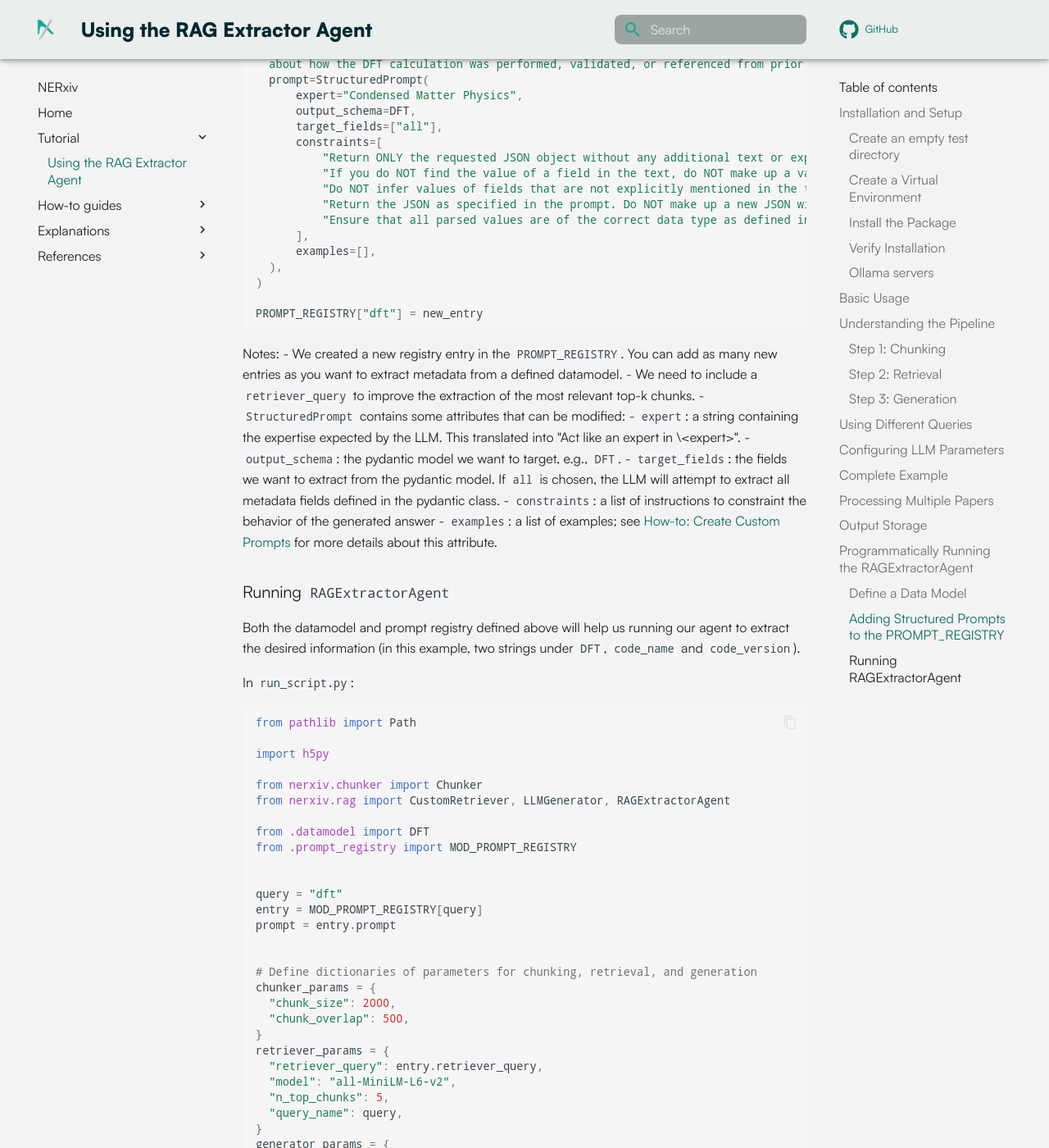
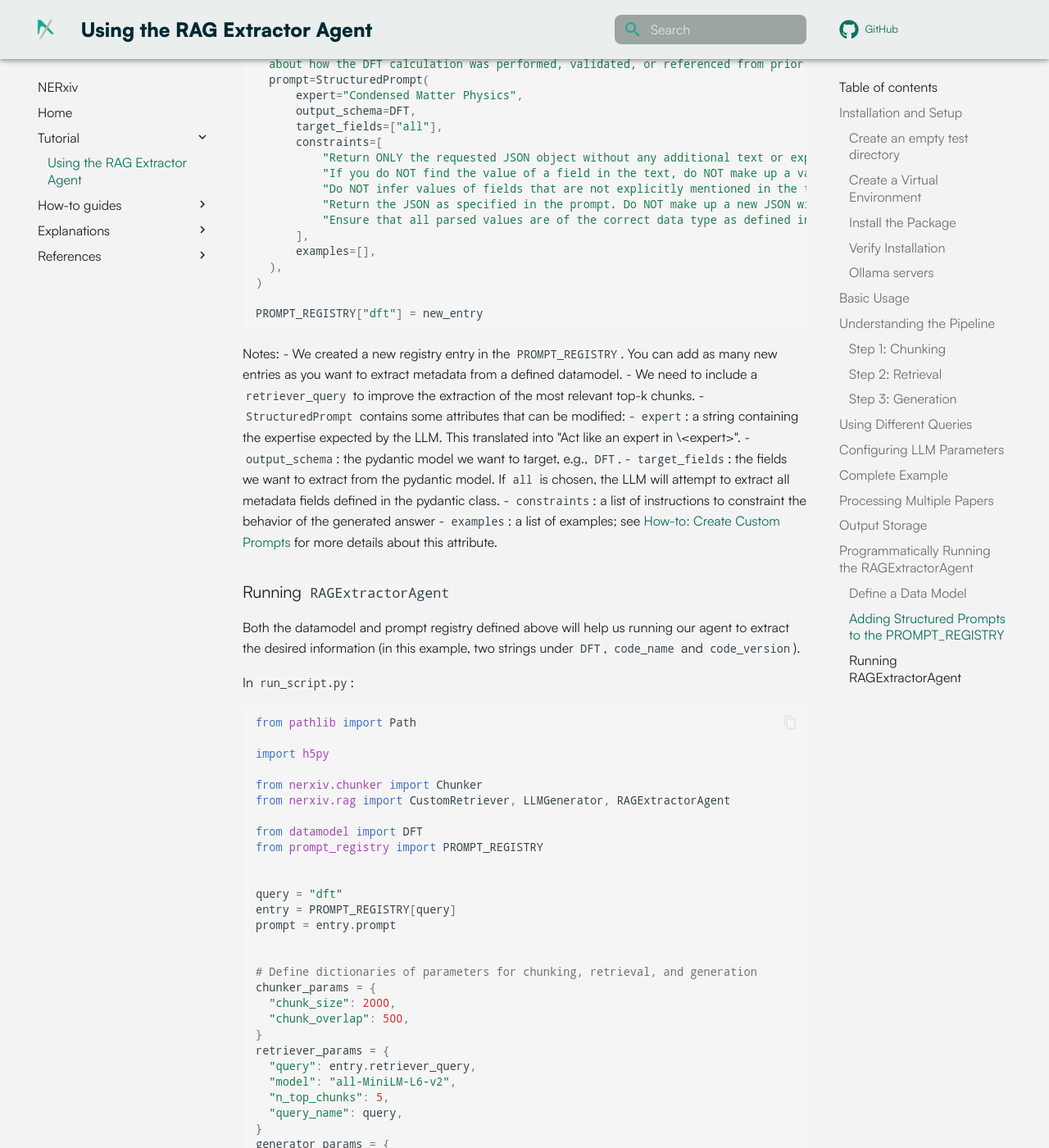
Before and after one commit to JosePizarro3/NERxiv, an MkDocs documentation site: the page built from docs/tutorials/rag_extractor_tutorial.md, in a window 1280 px wide and 1400 px high, scrolled down 9219 px. Shown: the whole window at 82% size. Built offline with MkDocs 1.6.1 and Material for MkDocs 9.7.7, drawn with Linux system fonts in a browser that asks for light colours; comment, search, counter and statistics services are not loaded; the version menu is left out; some of the changed text lies outside the part shown.

Commit message:
Fix tutorial rag extractor agent (#73)
Fix things that do not work after testing

````diff
--- a/docs/tutorials/rag_extractor_tutorial.md
+++ b/docs/tutorials/rag_extractor_tutorial.md
@@ -376,7 +376,7 @@ from nerxiv.prompts.prompts import (
     StructuredPrompt,
     PROMPT_REGISTRY
 )
-from .datamodel import DFT
+from datamodel import DFT
 
 
 new_entry = PromptRegistryEntry(
@@ -394,7 +394,7 @@ new_entry = PromptRegistryEntry(
           "If you do NOT find the value of a field in the text, do NOT make up a value. Leave it as null in the JSON output.",
           "Do NOT infer values of fields that are not explicitly mentioned in the text.",
           "Return the JSON as specified in the prompt. Do NOT make up a new JSON with different field names or structure.",
-          "Ensure that all parsed values are of the correct data type as defined in the DFT schema.",
+          "Ensure that all parsed values are of the correct data type as defined in the targeted section.",
       ],
       examples=[],
   ),
@@ -428,12 +428,12 @@ import h5py
 from nerxiv.chunker import Chunker
 from nerxiv.rag import CustomRetriever, LLMGenerator, RAGExtractorAgent
 
-from .datamodel import DFT
-from .prompt_registry import MOD_PROMPT_REGISTRY
+from datamodel import DFT
+from prompt_registry import PROMPT_REGISTRY
 
 
 query = "dft"
-entry = MOD_PROMPT_REGISTRY[query]
+entry = PROMPT_REGISTRY[query]
 prompt = entry.prompt
 
 
@@ -443,7 +443,7 @@ chunker_params = {
   "chunk_overlap": 500,
 }
 retriever_params = {
-  "retriever_query": entry.retriever_query,
+  "query": entry.retriever_query,
   "model": "all-MiniLM-L6-v2",
   "n_top_chunks": 5,
   "query_name": query,
@@ -470,7 +470,7 @@ with h5py.File(Path("path_to_hdf5.hdf5"), "a") as f:
   agent.run(file=f, text=text, prompt=prompt)
 ```
 
-This workflow will run the `RAGExtractorAgent`, extract the specific target fields for the specific output schema in the `MOD_PROMPT_REGISTRY` dictionary, and store the results in the HDF5 file containing the queried arXiv PDF information.
+This workflow will run the `RAGExtractorAgent`, extract the specific target fields for the specific output schema in the `PROMPT_REGISTRY` dictionary, and store the results in the HDF5 file containing the queried arXiv PDF information.
 
 **Notes**:
 - We used the normal `Chunker` in this example. Depending on the chunker you use, you will need to modify the `chunker_params` dictionary accordingly.
````
